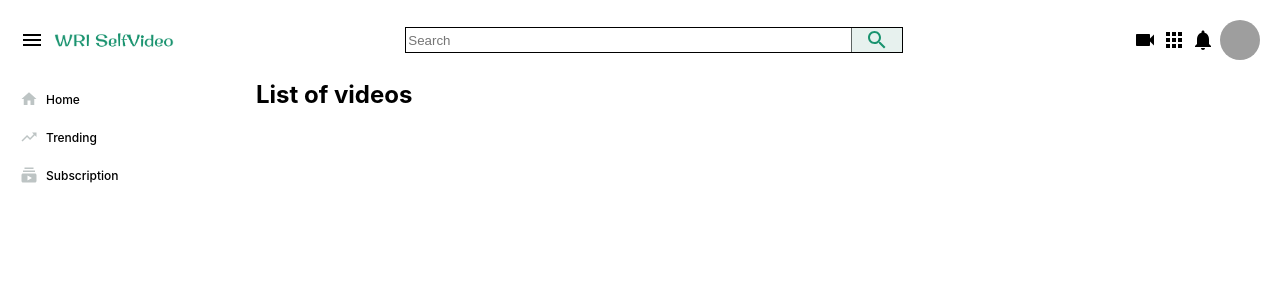
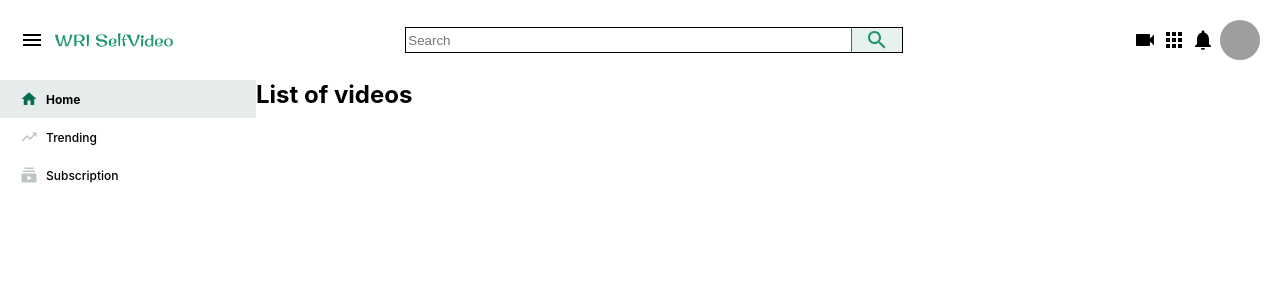
Before and after one commit to webroyit/y3t0c7-WRISelfVideo, a React (Create React App) app: page / in a window 1280 px wide. Shown: the top 300 px of the page. Built offline with nearby package versions, Linux system fonts and the light colour scheme; grey boxes are pictures that could not be loaded.

Commit message:
Add active state styles for one of the sidebar row

```diff
--- a/src/components/Sidebar.js
+++ b/src/components/Sidebar.js
@@ -9,7 +9,7 @@ import SidebarRow from './SidebarRow';
 function Sidebar() {
     return (
         <div className="sidebar">
-            <SidebarRow Icon={HomeIcon} title="Home" />
+            <SidebarRow selected Icon={HomeIcon} title="Home" />
             <SidebarRow Icon={TrendingUpIcon} title="Trending" />
             <SidebarRow Icon={SubscriptionsIcon} title="Subscription" />
         </div>
--- a/src/components/SidebarRow.css
+++ b/src/components/SidebarRow.css
@@ -28,3 +28,15 @@
     font-weight: 500;
     margin-left: 8px;
 }
+
+.sidebarRow.selected {
+    background-color: #e6ecec;
+}
+
+.sidebarRow.selected > .sidebarRow__icon {
+    color: #0a6d4f;
+}
+
+.sidebarRow.selected > .sidebarRow__title {
+    font-weight: bold;
+}
--- a/src/components/SidebarRow.js
+++ b/src/components/SidebarRow.js
@@ -2,10 +2,10 @@ import React from 'react';
 
 import './SidebarRow.css';
 
-function SidebarRow({ Icon, title }) {
+function SidebarRow({ selected, Icon, title }) {
     return (
-        <div className="sidebarRow">
-            <Icon className="sidebarRow__icon" />
+        <div className={`sidebarRow ${selected && 'selected'}`}>
+            <Icon className="sidebarRow__icon"/>
             <h3 className="sidebarRow__title">{title}</h3>
         </div>
     );
```
